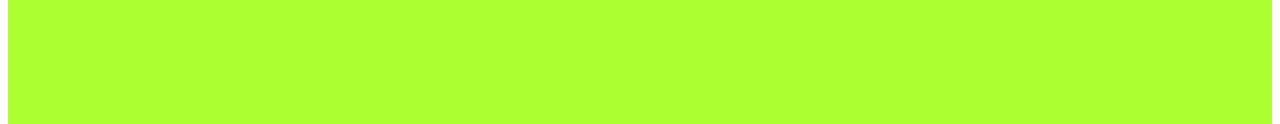
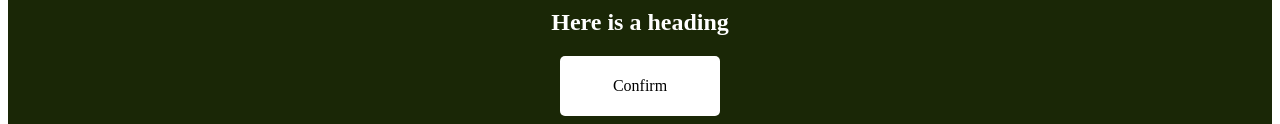
Before and after one commit to nady90/Confetti-Generation, a website built with Vite: page index.html in a window 1280 px wide. Both pictures are taken after a click on the button "Launch It". Shown: the part 676-800 px from the top of the page. Built offline with nearby package versions, Linux system fonts and the light colour scheme.

Commit message:
Adding an event listent that will get the position of the button each time it is clicked and passing the coords to the confetti function

```diff
--- a/index.html
+++ b/index.html
@@ -11,7 +11,10 @@
     <div class="container">
       <canvas id="canvas-1"></canvas>
       <button class="launch-confetti">Launch It</button>
-      <div class="content"></div>
+      <div class="content">
+        <h2>Here is a heading</h2>
+        <button class="content-confetti">Confirm</button>
+      </div>
     </div>
 
     <script type="module" src="/main.js"></script>
--- a/main.js
+++ b/main.js
@@ -3,47 +3,47 @@ import confetti from "canvas-confetti";
 const myCanvas = document.getElementById("canvas-1");
 const launchConfettiButton =
   document.getElementsByClassName("launch-confetti")[0];
-const myConfetti = confetti.create(myCanvas, { resize: true });
+// const myConfetti = confetti.create(myCanvas, { resize: true });
 
-launchConfettiButton.addEventListener("click", () => {
-  myConfetti({
-    particleCount: 100,
-    angle: 45,
-    startVelocity: 20,
-    origin: {
-      x: 0.05,
-      y: 0.7,
-    },
-    scalar: 1,
-  });
-});
+// launchConfettiButton.addEventListener("click", () => {
+//   myConfetti({
+//     particleCount: 100,
+//     angle: 45,
+//     startVelocity: 20,
+//     origin: {
+//       x: 0.05,
+//       y: 0.7,
+//     },
+//     scalar: 1,
+//   });
+// });
 
-(function fullPageConfetti() {
-  // confetti({
-  //   particleCount: 400,
-  //   angle: 45,
-  //   startVelocity: 20,
-  //   origin: {
-  //     x: 0.5,
-  //     y: 0.5,
-  //   },
-  // });
-  confetti({
-    particleCount: 200,
-    spread: 35,
-    angle: 45,
-    scalar: 0.8,
-    startVelocity: 20,
-    gravity: 0.5,
-    origin: {
-      x: 0.05619654312188168,
-      y: 0.7192982456140351,
-    },
-  });
-})();
+// (function fullPageConfetti() {
+//   // confetti({
+//   //   particleCount: 400,
+//   //   angle: 45,
+//   //   startVelocity: 20,
+//   //   origin: {
+//   //     x: 0.5,
+//   //     y: 0.5,
+//   //   },
+//   // });
+//   confetti({
+//     particleCount: 200,
+//     spread: 35,
+//     angle: 45,
+//     scalar: 0.8,
+//     startVelocity: 20,
+//     gravity: 0.5,
+//     origin: {
+//       x: 0.05619654312188168,
+//       y: 0.7192982456140351,
+//     },
+//   });
+// })();
 
-const getButtonCoords = () => {
-  const coords = launchConfettiButton.getBoundingClientRect();
+const getButtonCoords = (button) => {
+  const coords = button.getBoundingClientRect();
   console.log(coords);
   const coordsPercentage = {
     x: coords.x / window.innerWidth,
@@ -58,4 +58,28 @@ const getButtonCoords = () => {
   };
 };
 
-console.log(getButtonCoords());
+// console.log("coords that will be used", getButtonCoords(launchConfettiButton));
+
+const addConfettiToButton = (button) => {
+  button.addEventListener("click", () => {
+    const coords = getButtonCoords(button);
+    console.log(button.getBoundingClientRect());
+    console.log("Button clicked");
+    confetti({
+      particleCount: 100,
+      angle: 45,
+      startVelocity: 15,
+      origin: {
+        x: coords.x,
+        y: coords.y,
+      },
+      scalar: 1,
+    });
+  });
+};
+
+addConfettiToButton(launchConfettiButton);
+
+const contentButton = document.getElementsByClassName("content-confetti")[0];
+
+addConfettiToButton(contentButton);
--- a/style.css
+++ b/style.css
@@ -4,5 +4,31 @@
 
 .content {
   height: 200vh;
-  background-color: greenyellow;
+  background-color: rgb(26, 39, 6);
+
+  display: flex;
+  color: #fff;
+
+  flex-direction: column;
+  align-items: center;
 }
+
+.content h2 {
+}
+
+.content button {
+  all: unset;
+  background-color: white;
+  color: #000;
+  padding: 1em 3em;
+  border-radius: 5px;
+
+  border: 5px solid rgba(255, 255, 255, 0);
+}
+
+.content button:hover {
+  cursor: pointer;
+  background-color: #000;
+  color: white;
+  border: 5px solid white;
+}
```
